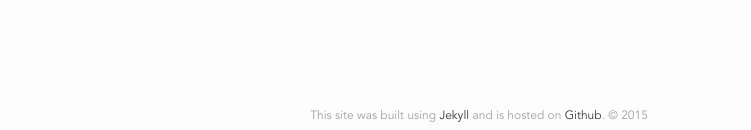
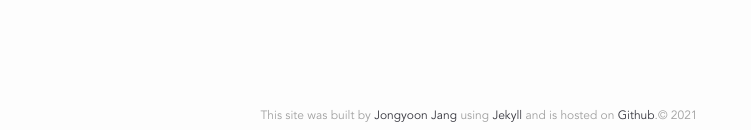
Before and after one commit to junethirty/junethirty.github.io, a Jekyll site: the page built from index.html, in a window 1280 px wide and 900 px high, scrolled down 1018 px. Shown: the part 767-897 px from the top of the window, without its empty margins (163-914 px from the left). Built offline with Jekyll 4.4.1, drawn with Linux system fonts in a browser that asks for light colours; nearby versions of some CDN libraries.

Commit message:
footer change

```diff
--- a/_includes/footer.html
+++ b/_includes/footer.html
@@ -1,7 +1,7 @@
 <footer class="site-footer">
 
   <div class="wrapper">
-  	<p>This site was built using <a href="http://jekyllrb.com" target="_blank">Jekyll</a> and is hosted on <a href="https://github.com" target="_blank">Github</a></a>. &#169; 2015</p>
+  	<p>This site was built by <a href="mailto:elainessjang@gmail.com" target="_blank">Jongyoon Jang</a> using <a href="http://jekyllrb.com" target="_blank">Jekyll</a> and is hosted on <a href="https://github.com" target="_blank">Github</a>.&#169; 2021</p>
   </div>
 
 </footer>
```
